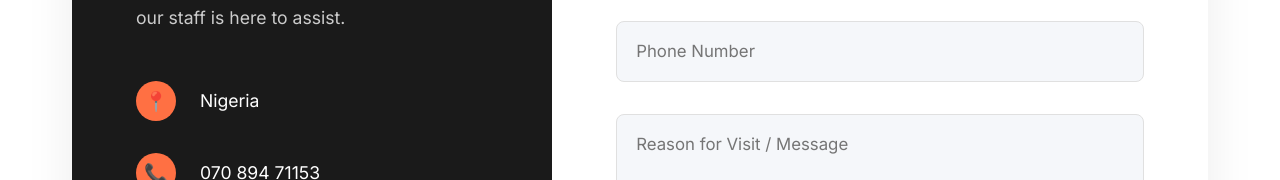
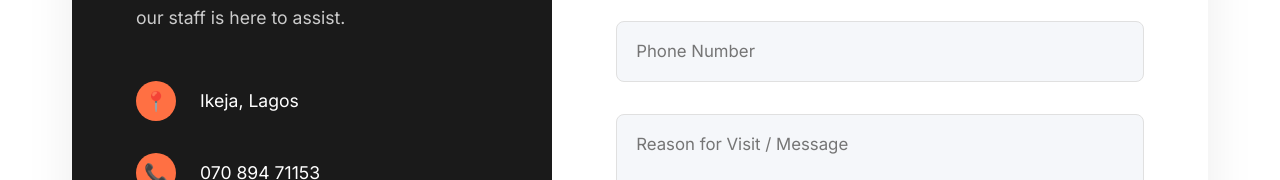
Before and after one commit to davidogundepo/reynold-medical-centre, a Next.js app: page / in a window 1280 px wide. Shown: the part 3351-3531 px from the top of the page. Built offline with nearby package versions, Linux system fonts and the light colour scheme.

Commit message:
Updated contact location to specific Lagos district

```diff
--- a/app/page.tsx
+++ b/app/page.tsx
@@ -134,7 +134,7 @@ export default function Home() {
 
                 <div className="contact-item">
                   <div className="contact-icon">📍</div>
-                  <span>Nigeria</span>
+                  <span>Ikeja, Lagos</span>
                 </div>
                 <div className="contact-item">
                   <div className="contact-icon">📞</div>
```
